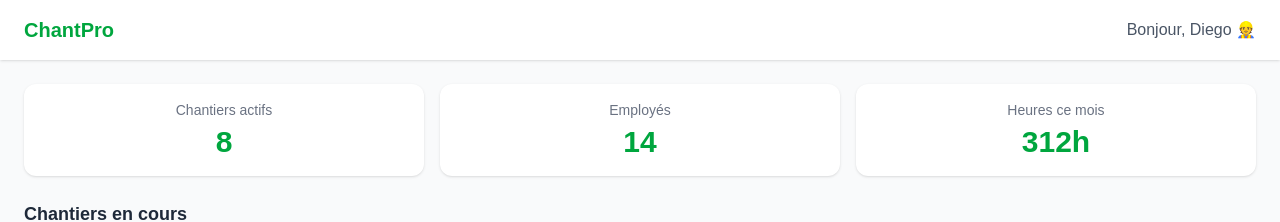
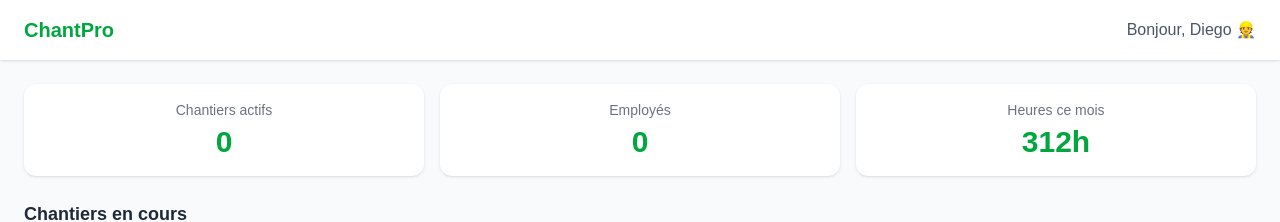
Before and after one commit to Titi59000/chantiproV1, a Next.js app: page /dashboard in a window 1280 px wide. Shown: the top 222 px of the page. Built offline with nearby package versions, Linux system fonts and the light colour scheme; no server answers; the database is empty.

Commit message:
Dashboard avec vrais chiffres Supabase

```diff
--- a/app/dashboard/page.tsx
+++ b/app/dashboard/page.tsx
@@ -1,8 +1,33 @@
 "use client"
 
 import Link from "next/link"
+import { useEffect, useState } from "react"
+import { supabase } from "../../supabase"
 
 export default function Dashboard() {
+
+  // Les vrais chiffres depuis Supabase
+  const [nbChantiers, setNbChantiers] = useState(0)
+  const [nbEmployes, setNbEmployes] = useState(0)
+
+  // Charger les chiffres au démarrage
+  useEffect(() => {
+    async function chargerStats() {
+      // Compter les chantiers
+      const { count: countChantiers } = await supabase
+        .from("chantiers")
+        .select("*", { count: "exact" })
+      setNbChantiers(countChantiers)
+
+      // Compter les employés
+      const { count: countEmployes } = await supabase
+        .from("employes")
+        .select("*", { count: "exact" })
+      setNbEmployes(countEmployes)
+    }
+    chargerStats()
+  }, [])
+
   return (
     <div className="min-h-screen bg-gray-50">
 
@@ -21,7 +46,7 @@ export default function Dashboard() {
           <Link href="/chantiers" className="flex-1">
             <div className="bg-white p-4 rounded-xl shadow text-center cursor-pointer hover:shadow-md">
               <p className="text-gray-500 text-sm">Chantiers actifs</p>
-              <p className="text-3xl font-bold text-green-600 mt-1">8</p>
+              <p className="text-3xl font-bold text-green-600 mt-1">{nbChantiers}</p>
             </div>
           </Link>
 
@@ -29,7 +54,7 @@ export default function Dashboard() {
           <Link href="/employes" className="flex-1">
             <div className="bg-white p-4 rounded-xl shadow text-center cursor-pointer hover:shadow-md">
               <p className="text-gray-500 text-sm">Employés</p>
-              <p className="text-3xl font-bold text-green-600 mt-1">14</p>
+              <p className="text-3xl font-bold text-green-600 mt-1">{nbEmployes}</p>
             </div>
           </Link>
 
@@ -49,7 +74,6 @@ export default function Dashboard() {
         {/* Liste des chantiers */}
         <div className="flex flex-col gap-3">
 
-          {/* Chantier 1 */}
           <Link href="/chantiers">
             <div className="bg-white p-4 rounded-xl shadow flex justify-between items-center cursor-pointer hover:shadow-md">
               <div>
@@ -60,7 +84,6 @@ export default function Dashboard() {
             </div>
           </Link>
 
-          {/* Chantier 2 */}
           <Link href="/chantiers">
             <div className="bg-white p-4 rounded-xl shadow flex justify-between items-center cursor-pointer hover:shadow-md">
               <div>
@@ -71,7 +94,6 @@ export default function Dashboard() {
             </div>
           </Link>
 
-          {/* Chantier 3 */}
           <Link href="/chantiers">
             <div className="bg-white p-4 rounded-xl shadow flex justify-between items-center cursor-pointer hover:shadow-md">
               <div>
```
